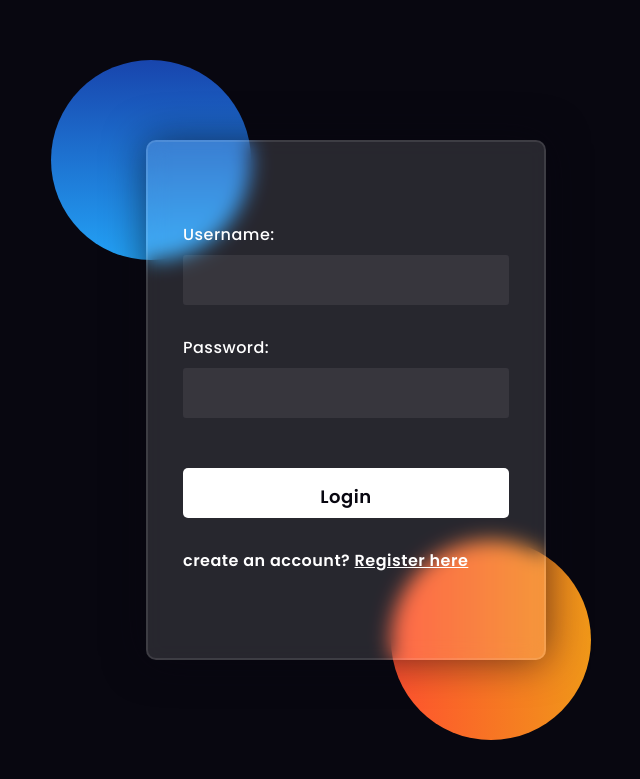
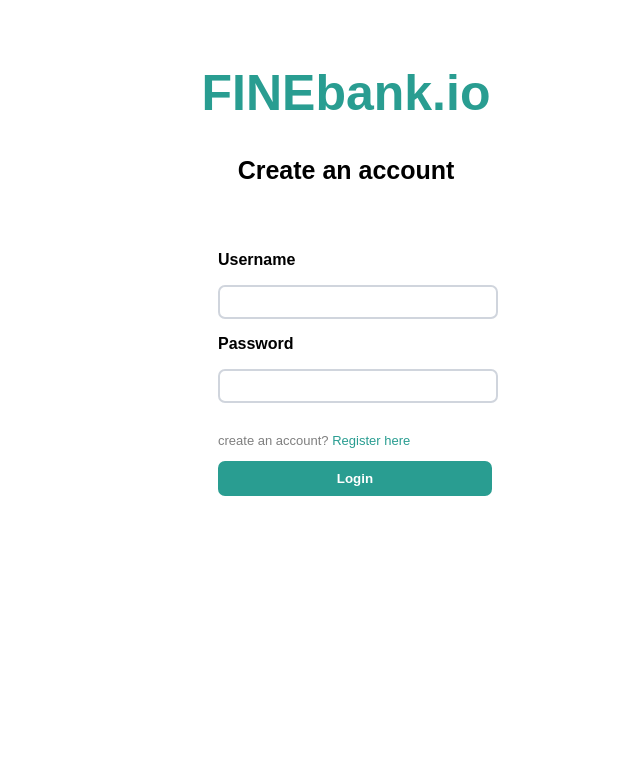
Before and after one commit to Rubens1010/ProjetoSoftware, a Django app: page /my_login in a window 1280 px wide. Shown: the top 779 px of the page, without its empty margins (294-934 px from the left). Run offline with Django 5.2, Linux system fonts and the light colour scheme.

Commit message:
feat: create new style login

```diff
--- a/project/crm/templates/crm/my_login.html
+++ b/project/crm/templates/crm/my_login.html
@@ -1,152 +1,93 @@
+
+
+
+
 <!DOCTYPE html>
 <html lang="en">
 <head>
-  <!-- Design by foolishdeveloper.com -->
-    <title>Glassmorphism login Form Tutorial in html css</title>
-
-    <link rel="preconnect" href="https://fonts.gstatic.com">
-    <link rel="stylesheet" href="https://cdnjs.cloudflare.com/ajax/libs/font-awesome/5.15.4/css/all.min.css">
-    <link href="https://fonts.googleapis.com/css2?family=Poppins:wght@300;500;600&display=swap" rel="stylesheet">
-    <!--Stylesheet-->
-    <style media="screen">
-      *,
-*:before,
-*:after{
-    padding: 0;
+    <meta charset="UTF-8">
+    <meta name="viewport" content="width=device-width, initial-scale=1.0">
+    <title>Sign up</title>
+<style>
+    body{
         margin: 0;
-    box-sizing: border-box;
     }
-body{
-    background-color: #080710;
+    h1{
+        text-align: center;
     }
-.background{
-    width: 430px;
-    height: 520px;
-    position: absolute;
-    transform: translate(-50%,-50%);
-    left: 50%;
-    top: 50%;
+    .title {
+        color: #299D91;
+        font-family: Arial, Helvetica, sans-serif;
+        margin-top: 5%;
+        font-size: 50px;
     }
-.background .shape{
-    height: 200px;
-    width: 200px;
-    position: absolute;
-    border-radius: 50%;
-}
-.shape:first-child{
-    background: linear-gradient(
-        #1845ad,
-        #23a2f6
-    );
-    left: -80px;
-    top: -80px;
-}
-.shape:last-child{
-    background: linear-gradient(
-        to right,
-        #ff512f,
-        #f09819
-    );
-    right: -30px;
-    bottom: -80px;
+    .subtitle{
+        font-family: Arial, Helvetica, sans-serif;
+        font-size: 25px;
     }
     form{
-    height: 520px;
-    width: 400px;
-    background-color: rgba(255,255,255,0.13);
-    position: absolute;
-    transform: translate(-50%,-50%);
-    top: 50%;
-    left: 50%;
-    border-radius: 10px;
-    backdrop-filter: blur(10px);
-    border: 2px solid rgba(255,255,255,0.1);
-    box-shadow: 0 0 40px rgba(8,7,16,0.6);
-    padding: 50px 35px;
-}
-form *{
-    font-family: 'Poppins',sans-serif;
-    color: #ffffff;
-    letter-spacing: 0.5px;
-    outline: none;
-    border: none;
-}
-form h3{
-    font-size: 32px;
-    font-weight: 500;
-    line-height: 42px;
-    text-align: center;
-}
-
-label{
-    display: block;
-    margin-top: 30px;
-    font-size: 16px;
-    font-weight: 500;
+        width: 100%;
+        margin-top: 50px;
+        display: flex;
+        justify-content: center;
+        align-items: center;
+        list-style: none;
     }
     input{
-    display: block;
-    height: 50px;
         width: 100%;
-    background-color: rgba(255,255,255,0.07);
-    border-radius: 3px;
-    padding: 0 10px;
-    margin-top: 8px;
-    font-size: 14px;
-    font-weight: 300;
+        height: 10px;
+        border: 2px solid #D0D5DD;
+        border-radius: 7px;
+        padding: 10px;
+        color: #7f7f7f;
     }
-::placeholder{
-    color: #e5e5e5;
+    .container{
+        width: 20%;
     }
-.button{
-    margin-top: 50px;
-    width: 100%;
-    background-color: #ffffff;
-    color: #080710;
-    padding: 15px 0;
-    font-size: 18px;
-    font-weight: 600;
-    border-radius: 5px;
-    cursor: pointer;
+    button{
+        width: 107%;
+        height: 35px;
+        border: none;
+        border-radius: 7px;
+        color: #ffffff;
+        background-color: #299D91;
     }
-
-.social{
+    p {
+        font-family: Arial, Helvetica, sans-serif;
+        font-size: medium;
+        font-style: initial;
+    }
+    #create_account{
         margin-top: 30px;
-  display: flex;
+        font-size: small;
+        color: #7f7f7f;
     }
-.social div{
-  background: red;
-  width: 150px;
-  border-radius: 3px;
-  padding: 5px 10px 10px 5px;
-  background-color: rgba(255,255,255,0.27);
-  color: #eaf0fb;
-  text-align: center;
+    a{
+        color: #299D91;
+        text-decoration: none;
     }
-.social div:hover{
-  background-color: rgba(255,255,255,0.47);
-}
-.social .fb{
-  margin-left: 25px;
-}
-.social i{
-  margin-right: 4px;
-}
-
 </style>
 </head>
 <body>
-    <div class="background">
-        <div class="shape"></div>
-        <div class="shape"></div>
+    <h1 class="title">FINEbank.io</h1>
+    <h1 class="subtitle"> Create an account</h1>
+
+    <form method="POST" autocomplete="off">
+
+        {% csrf_token %}
+
+        <div class="container">
+
+        <p><b>Username</b></p>
+        {{loginform.username}}
+
+        <p><b>Password</b></p>
+        {{loginform.password}}
+
+        <p id="create_account">create an account? <a href="{% url 'register' %}" class="btn">Register here</a></p>
+        <button type="submit" value="Login"> <b>Login </b></button>
         </div>
-    <form method="POST" autocomplete="off">
-        {% csrf_token %}
-        {{ loginform.as_p }}
-        <input class="button" type="submit" value="Login">
-        <div class="social">
-          </div>
-          <h4>create an account? <a href="{% url 'register' %}" class="btn">Register here</a></h4>
+
     </form>
 
 </body>
```
Also changed, not shown: project/crm/templates/crm/register.html (+79 -4 lines), project/db.sqlite3. Lines whose indentation alone changed are shown as unchanged.
